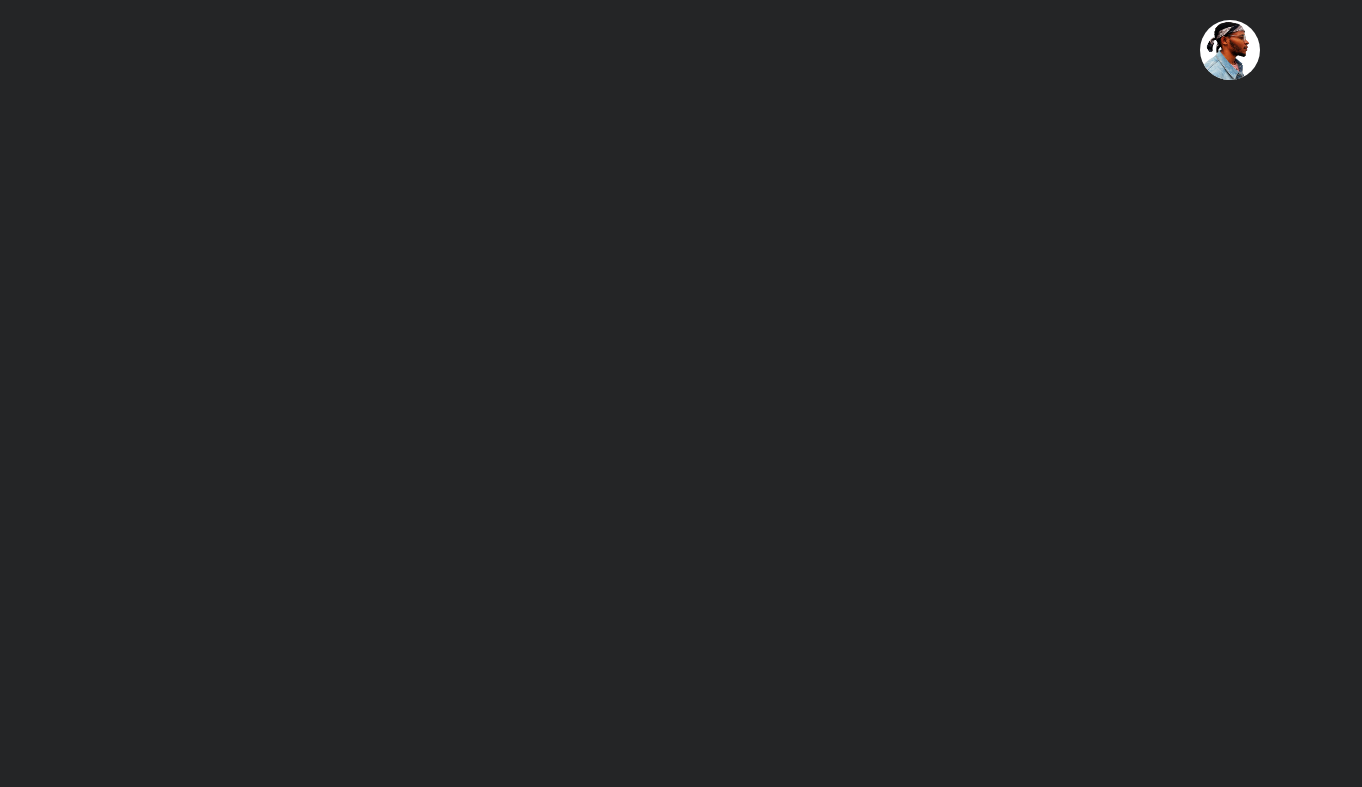
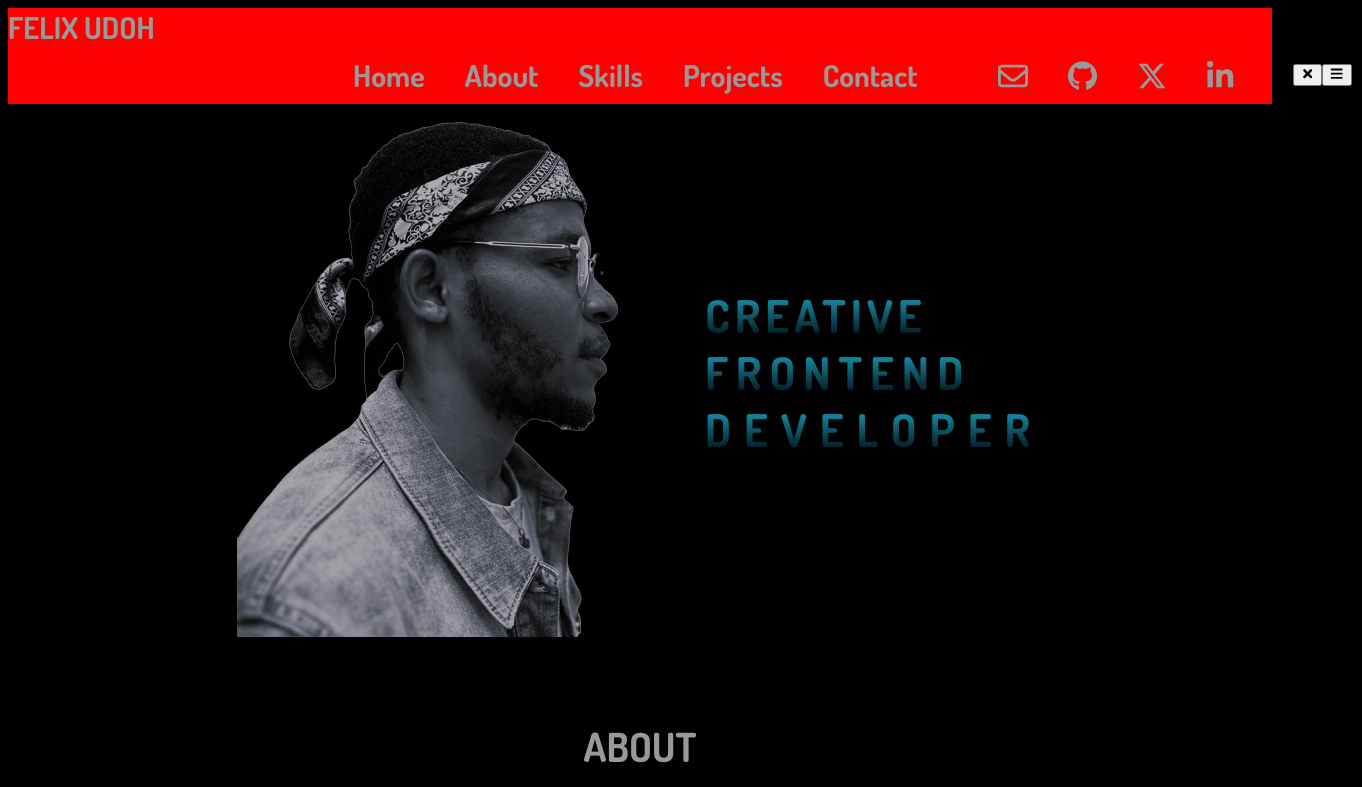
Before and after one commit to Felixx-jnr/felix-portfolio, a React (Create React App) app: page / in a window 1280 px wide. Shown: the top 787 px of the page, 1362 px wide, since content can reach past the window. Built offline with nearby package versions, Linux system fonts and the light colour scheme.

Commit message:
dropdown

```diff
--- a/package.json
+++ b/package.json
@@ -14,6 +14,7 @@
     "react": "^18.2.0",
     "react-anchor-link-smooth-scroll": "^1.0.12",
     "react-dom": "^18.2.0",
+    "react-icons": "^5.0.1",
     "react-router-dom": "^6.22.0",
     "react-scripts": "5.0.1",
     "web-vitals": "^2.1.4"
--- a/src/App.js
+++ b/src/App.js
@@ -4,28 +4,22 @@ import Home from "./components/Home";
 import Contact from "./components/Contact";
 import Skills from './components/Skills'
 import Footer from "./components/Footer";
-import Dropdown from "./components/Dropdown"
-
-
 
 
 function App() {
   return (
     <div className="App">
-      {/* <Navbar/> */}
+      <Navbar/>
 
-      <div className="con">
-        {/* <Home/>
+      <div className="container">
+        <Home/>
         <About/>
         <Skills/>
-        <Contact/> */}
-        <Dropdown/>
-
-
+        <Contact/>
 
       </div>
 
-      {/* <Footer/> */}
+      <Footer/>
 
     </div>
 
--- a/src/components/Dropdown.js
+++ /dev/null
@@ -1,67 +0,0 @@
-
-import user from '../assets/user.png';
-import edit from '../assets/edit.png';
-import inbox from '../assets/envelope.png';
-import settings from '../assets/settings.png';
-import help from '../assets/question.png';
-import logout from '../assets/log-out.png';
-import moi from '../assets/be2.png'
-
-import { useState, useEffect, useRef } from "react";
-
-
-const Dropdown = () => {
-
-  const [open, setOpen] = useState(false);
-
-  let menuRef = useRef();
-
-  useEffect(()=>{
-    let handler = (e)=>{
-      if (!menuRef.current.contains(e.target)){
-        setOpen(false);
-
-      }
-    }
-    document.addEventListener('mousedown', handler);
-
-    return() => {
-      document.removeEventListener('mousedown', handler)
-    }
-  })
-
-  return (
-    <div className="Dropdown">
-      <div className="menu-container" ref = {menuRef}>
-        <div className="menu-trigger" onClick={()=>{setOpen(!open)}}>
-        <img src= {moi} alt="" />
-        </div>
-
-        <div className={`dropdown-menu ${open? 'active': 'inactive'}`}>
-          <h3>Menu <br/><span>WEBSITE DESIGNER</span> </h3>
-          <ul>
-            <DropdownItem img = {user} text = {'My Profile'}/>
-            <DropdownItem img = {edit} text = {"Edit Profile"}/>
-            <DropdownItem img = {inbox} text = {"Inbox"}/>
-            <DropdownItem img = {settings} text = {"Settings"}/>
-            <DropdownItem img = {help} text = {"Helps"}/>
-            <DropdownItem img = {logout} text = {"Logout"}/>
-          </ul>
-        </div>
-      </div>
-
-    </div>
-   );
-}
-
-function DropdownItem (props) {
-  return(
-    <li className="dropdownItem">
-      <img src={props.img} />
-      <a>{props.text}</a>
-    </li>
-  )
-}
-
-
-export default Dropdown;
--- a/src/components/Navbar.js
+++ b/src/components/Navbar.js
@@ -1,17 +1,27 @@
 import { faFacebook, faGithub, faLinkedinIn, faXTwitter } from '@fortawesome/free-brands-svg-icons';
 import { faEnvelope } from '@fortawesome/free-regular-svg-icons';
 import { FontAwesomeIcon } from '@fortawesome/react-fontawesome';
+import { useRef } from 'react';
 import AnchorLink from 'react-anchor-link-smooth-scroll';
 
+import { FaBars, FaTimes } from 'react-icons/fa';
 
-const Navbar = () => {
+
+
+
+function Navbar() {
+	const navRef = useRef();
+
+	const showNavbar = () => {
+		navRef.current.classList.toggle("responsive_nav");
+	};
+
 	return (
-    <nav className="navbar">
-      <div className='navglass'>
+		<header>
+			<h3>FELIX UDOH</h3>
+			<nav ref={navRef}>
+
         <div>
-          <header>felix udoh</header>
-        </div>
-
           <ul className="links pages">
             <li><AnchorLink href="#home">Home</AnchorLink></li>
             <li><AnchorLink href="#about">About</AnchorLink></li>
@@ -19,20 +29,81 @@ const Navbar = () => {
             <li><AnchorLink href="">Projects</AnchorLink></li>
             <li><AnchorLink href="#contact">Contact</AnchorLink></li>
           </ul>
+        </div>
 
+        <div>
           <ul className="links icons">
             <a href="mailto:uyuoukoh@gmail.com?subject=Let's%20Work&body=Hey%2C%20Good%20day%2C%20My%20name%20is..." target='blank'> <li><FontAwesomeIcon icon={faEnvelope} /></li></a>
             <a href="https://github.com/Felixx-jnr" target='blank'> <li><FontAwesomeIcon icon={faGithub} /></li></a>
             <a href="https://x.com/Felixx_jnr?t=ViRhuKymNfmS_2pyCgv_cw&s=09" target='blank'> <li><FontAwesomeIcon icon={faXTwitter} /></li></a>
             <a href="https://www.linkedin.com/in/uyuoukoh-udoh-305a782b5?utm_source=share&utm_campaign=share_via&utm_content=profile&utm_medium=android_app" target='blank'> <li><FontAwesomeIcon icon={faLinkedinIn} /></li></a>
-          <a href="https://www.facebook.com/profile.php?id=100073334363631&mibextid=ZbWKwL" target='blank'> <li><FontAwesomeIcon icon={faFacebook} /></li></a>
-
+            {/* <a href="https://www.facebook.com/profile.php?id=100073334363631&mibextid=ZbWKwL" target='blank'> <li><FontAwesomeIcon icon={faFacebook} /></li></a> */}
           </ul>
        </div>
-      <div className="space"></div>
+
+        <div className='btn'>
+          <button className="nav-btn nav-close-btn times" onClick={showNavbar}>
+            <FaTimes/>
+          </button>
+
+          <button className="nav-btn bars" onClick={showNavbar}>
+            <FaBars/>
+          </button>
+        </div>
+
 			</nav>
 
+		</header>
 	);
 }
 
+// const Navbar = () => {
+
+//   const navRef = useRef();
+
+//   const showNavbar = () => {
+//     navRef.current.classList.toggle('responsive_nav')
+//   }
+
+//   return (
+
+//     <header >
+//       <h2>Felix</h2>
+
+//       <nav className='navbar' ref = {navRef}>
+//         <ul className="links pages">
+//           <li><AnchorLink href="#home">Home</AnchorLink></li>
+//           <li><AnchorLink href="#about">About</AnchorLink></li>
+//           <li><AnchorLink href="#skills">Skills</AnchorLink></li>
+//           <li><AnchorLink href="">Projects</AnchorLink></li>
+//           <li><AnchorLink href="#contact">Contact</AnchorLink></li>
+//         </ul>
+
+//         <ul className="links icons">
+//           <a href="mailto:uyuoukoh@gmail.com?subject=Let's%20Work&body=Hey%2C%20Good%20day%2C%20My%20name%20is..." target='blank'> <li><FontAwesomeIcon icon={faEnvelope} /></li></a>
+//           <a href="https://github.com/Felixx-jnr" target='blank'> <li><FontAwesomeIcon icon={faGithub} /></li></a>
+//           <a href="https://x.com/Felixx_jnr?t=ViRhuKymNfmS_2pyCgv_cw&s=09" target='blank'> <li><FontAwesomeIcon icon={faXTwitter} /></li></a>
+//           <a href="https://www.linkedin.com/in/uyuoukoh-udoh-305a782b5?utm_source=share&utm_campaign=share_via&utm_content=profile&utm_medium=android_app" target='blank'> <li><FontAwesomeIcon icon={faLinkedinIn} /></li></a>
+//           <a href="https://www.facebook.com/profile.php?id=100073334363631&mibextid=ZbWKwL" target='blank'> <li><FontAwesomeIcon icon={faFacebook} /></li></a>
+
+//         </ul>
+
+//         <div>
+//           <button className='nav-btn nav-close-btn' onClick={showNavbar}>
+//             <FaTimes/>
+//           </button>
+//           <button className='nav-btn' onClick={showNavbar}>
+//             <FaBars/>
+//           </button>
+
+//         </div>
+
+//       </nav>
+
+
+//     </header>
+
+//   );
+// }
+
 export default Navbar;
--- a/src/scss/components/_index.scss
+++ b/src/scss/components/_index.scss
@@ -4,4 +4,3 @@
 @forward 'contact';
 @forward 'skills';
 @forward 'footer';
-@forward 'dropdown';
--- a/src/scss/components/dropdown.scss
+++ /dev/null
@@ -1,136 +0,0 @@
-@use '../util/' as *;
-
-
-:root {
-  --primary-bg: #242526;
-  --secondary-bg: #fff;
-  --primary-text-color: #555;
-  --secondary-text-color: #cecece;
-  --border-radius: 8px;
-  --speed: 500ms;
-}
-
-body {
-  margin: 0;
-  font-family: -apple-system, BlinkMacSystemFont, 'Segoe UI', 'Roboto', 'Oxygen',
-    'Ubuntu', 'Cantarell', 'Fira Sans', 'Droid Sans', 'Helvetica Neue',
-    sans-serif;
-  -webkit-font-smoothing: antialiased;
-  -moz-osx-font-smoothing: grayscale;
-  background-color: var(--primary-bg);
-}
-
-code {
-  font-family: source-code-pro, Menlo, Monaco, Consolas, 'Courier New',
-    monospace;
-}
-
-ul{
-  list-style: none;
-}
-
-a {
-  text-decoration: none;
-}
-
-.menu-trigger img{
-  position: absolute;
-  top: 20px;
-  right: 20px;
-  height: 60px;
-  width: 60px;
-  border-radius: 50%;
-  overflow: hidden;
-  cursor: pointer;
-  background-color: #fff;
-}
-
-.dropdown-menu{
-  position: absolute;
-  top: 100px;
-  right: 20px;
-  background-color: #fff;
-  border-radius: var(--border-radius);
-  padding: 10px 20px;
-}
-
-.dropdown-menu::before{
-  content: '';
-  position: absolute;
-  top: -5px;
-  right: 20px;
-  height: 20px;
-  width: 20px;
-  background: var(--secondary-bg);
-  transform: rotate(45deg);
-}
-
-.dropdown-menu.active{
-  opacity: 1;
-  visibility: visible;
-  transform: translateY(0);
-  transition: var(--speed) ease;
-}
-
-.dropdown-menu.inactive{
-  opacity: 0;
-  visibility: hidden;
-  transform: translateY(-20px);
-  transition: var(--speed) ease;
-}
-
-
-h3{
-  width: 100%;
-  text-align: center;
-  font-size: 18px;
-  padding: 20px 0;
-  font-weight: 500;
-  font-size: 18px;
-  color: var(--primary-text-color);
-  line-height: 1.2rem;
-}
-
-h3 span{
-  font-size: 14px;
-  color: var(--secondary-text-color);
-  font-weight: 400;
-}
-
-.dropdown-menu ul li{
-  padding: 10px  0;
-  border-top: 1px solid rgba(0, 0, 0, 0.05);
-}
-
-.dropdown-menu ul li:hover a{
-  color: rgb(212, 33, 9);
-  cursor: pointer;
-}
-
-.dropdown-menu ul li:hover img{
-  opacity: 1;
-  cursor: pointer;
-}
-
-ul{
-  display: block;
-}
-
-.dropdownItem{
-  display: flex;
-  flex-direction: row;
-  margin: 10px auto;
-}
-
-.dropdownItem img{
-  max-width: 20px;
-  margin-right: 10px;
-  opacity: 0.5;
-  transition: var(--speed);
-}
-
-.dropdownItem a{
-  max-width: 100px;
-  margin-left: 10px;
-  transition: var(--speed);
-}
--- a/src/scss/components/navbar.scss
+++ b/src/scss/components/navbar.scss
@@ -1,75 +1,140 @@
 @use '../util' as *;
 
-nav{
-  background-color: red;
-}
-.navglass{
-  position: fixed;
-  width: 100%;
-  top: 0;
-  display: grid;
-  margin: 0 auto;
-  grid-template-columns: 1fr 3fr 1fr;
-  align-items: center;
-  background: linear-gradient(to right, #000000 1%, #7e7e7e 60%, #000000 100%);
-  -webkit-backdrop-filter: blur(100px);
-  backdrop-filter: blur(100px);
-  z-index: 1;
+header {
+	background: linear-gradient(135deg, rgb(255, 0, 0), rgb(255, 0, 0));
 }
 
-header{
-  display: flex;
-  flex-wrap: nowrap;
-  width: 100%;
-  font-size: rem(40);
-  font-weight: bold;
-  padding-left: rem(10);
-  text-transform: uppercase;
-  color: #999;
+header h3{
+	font-size: rem(30);
+	padding: 0;
+	margin: 0;
 
-  @include breakpoint-down(medium){
-    font-size: rem(30);
-  }
+}
 
-  @include breakpoint-down(small){
-    font-size: rem(20);
-  }
+nav{
+	display: grid;
+	grid-template-columns: 1fr 0.3fr 0.2fr;
+	justify-items: end;
+	padding: 0 15px;
+	gap: 20px;
+	margin-left: rem(300);
+
+}
+
+.links, .btn{
+	display: flex;
+	align-items: center;
+	justify-self: right;
+	font-size: rem(30);
+	font-weight: 700;
+	list-style: none;
+	padding: rem(10);
+
+}
+
+.links >* {
+	padding: 0 rem(20);
+	text-align: right;
+
 }
 
 ul{
-  display: flex;
-  list-style: none;
-  margin: rem(12);
+	margin: 0;
+	padding: 0;
 }
 
-.pages{
-  justify-content: space-evenly;
-  padding-left: 0;
-}
 
-.pages li{
-  padding: rem(5) rem(15);
-  font-size: rem(20);
-  font-weight: 800;
+// nav a {
+// 	margin: 0 1rem;
+// 	color: var(--textColor);
+// 	text-decoration: none;
+// }
 
-}
-.pages li a{
-  color: #000;
+// nav a:hover {
+// 	color: var(--secondaryColor);
+// }
 
-}
+// .nav-btn {
+// 	padding: 5px;
+// 	cursor: pointer;
+// 	background: transparent;
+// 	border: none;
+// 	outline: none;
+// 	color: var(--textColor);
+// 	// visibility: hidden;
+// 	// opacity: 0;
+// 	font-size: 1.8rem;
+// }
 
-.icons a{
-  justify-content: center;
-  font-size: rem(25);
-  color: #999;
-}
+// header div,
+// nav {
+// 	display: flex;
+// 	align-items: center;
+// }
 
-.icons li{
-  padding-right:rem(20) ;
-}
+// @media only screen and (max-width: 1024px) {
+// 	header .nav-btn {
+// 		visibility: visible;
+// 		opacity: 1;
+// 	}
 
-.links li:nth-child(5){
-  background: #999;
-  color: #000;
-  border-radius: rem(20);
-}
+// 	header nav {
+// 		position: fixed;
+// 		top: -100vh;
+// 		left: 0;
+// 		height: 100%;
+// 		width: 100%;
+// 		display: flex;
+// 		flex-direction: column;
+// 		align-items: center;
+// 		justify-content: center;
+// 		gap: 1.5rem;
+// 		background-color: var(--mainColor);
+// 		transition: 1s;
+// 	}
+
+// 	header .responsive_nav {
+// 		transform: translateY(100vh);
+// 	}
+
+// 	.nav-close-btn {
+// 		position: absolute;
+// 		top: 2rem;
+// 		right: 2rem;
+// 	}
+
+// 	nav a {
+// 		font-size: 1.5rem;
+// 	}
+// // nav{
+// //   display: grid;
+// //   grid-template-columns: 1fr 1fr 1fr;
+// // }
+
+
+// // @media only screen and (max-width: 1024px){
+// //   .nav-btn{
+// //     visibility: visible;
+// //     opacity: 1;
+// //   }
+
+// //   .navbar{
+// //     position: fixed;
+// //     top: 0;
+// //     left: 0;
+// //     height: 100%;
+// //     width: 100%;
+// //     display: flex;
+// //     align-items: center;
+// //     justify-content: center;
+// //     gap: 1.5rem;
+// //     background-color: #000;
+// //     transition: 1s;
+// //     transform: translateY(-100vh);
+// //   }
+
+// //   n .responsive_nav{
+// //     transform: none;
+// //   }
+// // }
+// }
--- a/src/scss/components/skills.scss
+++ b/src/scss/components/skills.scss
@@ -21,6 +21,7 @@
 
 
 .card{
+  position: relative;
   filter: grayscale(100%);
   z-index: 0;
   margin: rem((5));
--- a/src/scss/globals/boilerplate.scss
+++ b/src/scss/globals/boilerplate.scss
@@ -13,7 +13,7 @@ html{
 }
 
 body{
-  margin-top: rem(110);
+  //margin-top: rem(110);
   padding: rem(0);
   font-family: var(--dosis);
   background: #000;
```
Also changed, not shown: 1 other file (tests, documents, lock files or other folders). Lines whose indentation alone changed are shown as unchanged.
